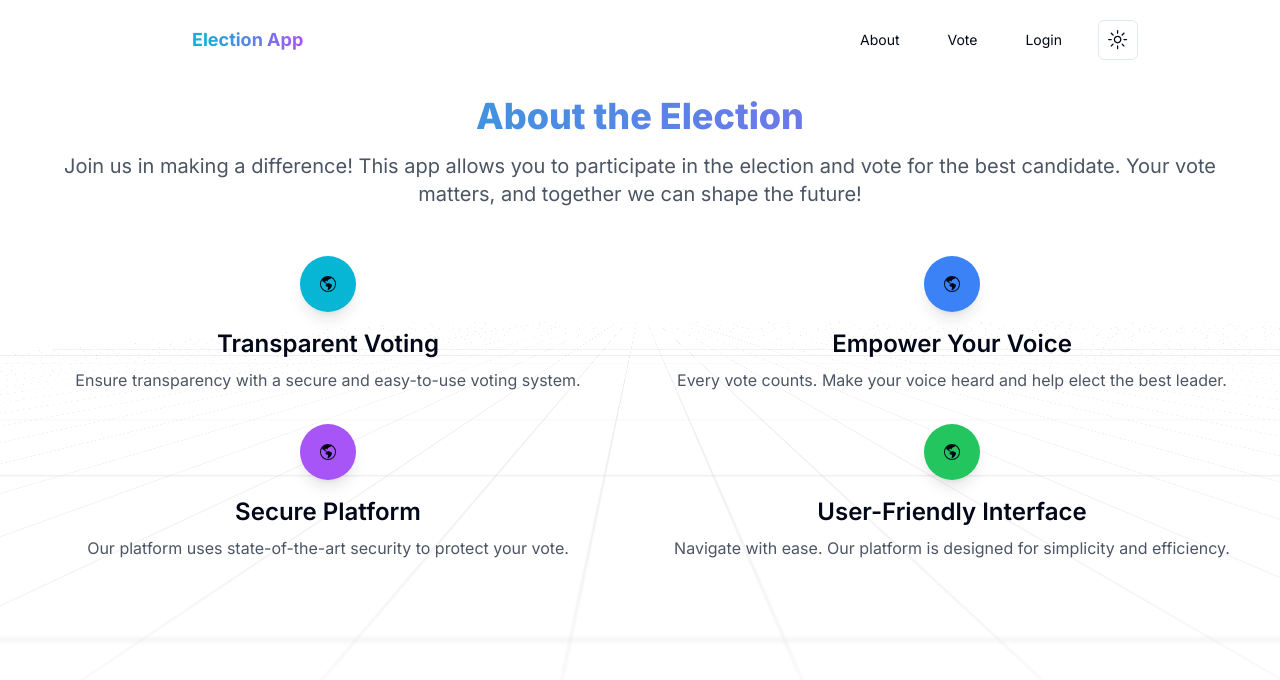
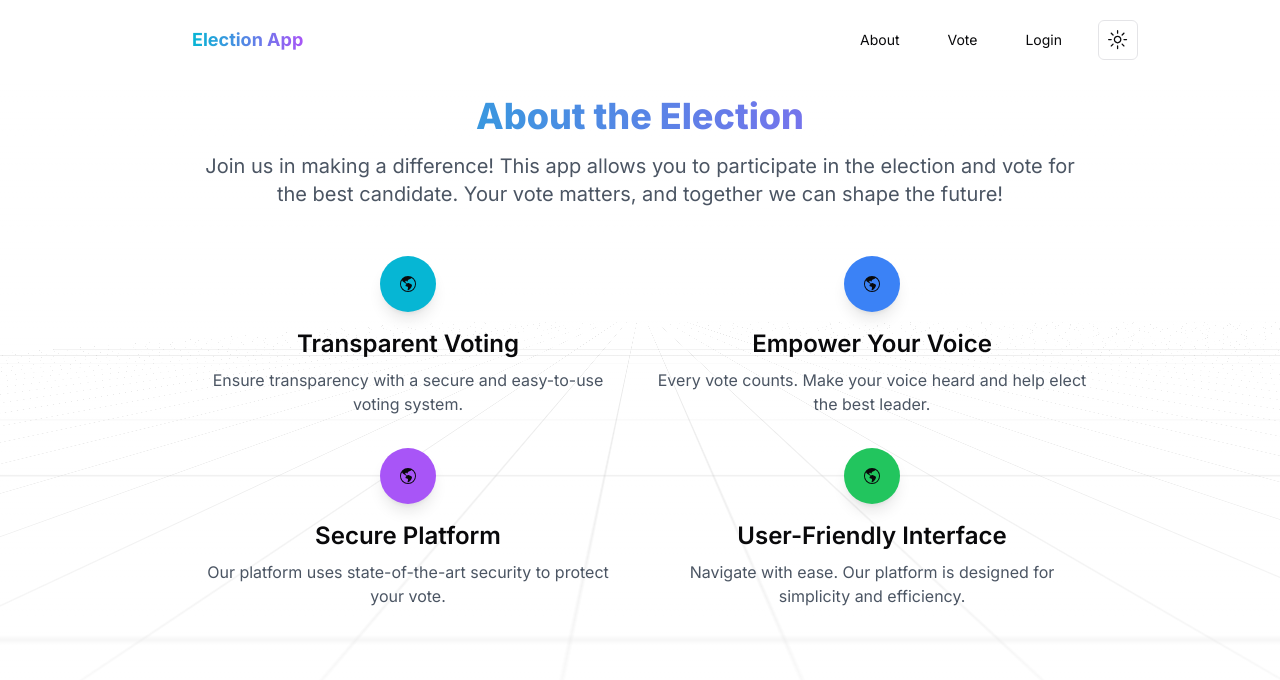
Before and after one commit to ekaputra04/simple-election-app, a Next.js app: page /about in a window 1280 px wide. Shown: the top 680 px of the page. Built offline with nearby package versions, Linux system fonts and the light colour scheme; no server answers.

Commit message:
fix: AuthMiddleware

```diff
--- a/src/app/auth/middleware/useAuthMiddleware.tsx
+++ b/src/app/auth/middleware/useAuthMiddleware.tsx
@@ -12,6 +12,7 @@ export const useAuthMiddleware = () => {
   useEffect(() => {
     const checkAdminStatus = async () => {
       if (user && !loading) {
+        try {
           const userDocRef = doc(db, "users", user.uid);
           const userDoc = await getDoc(userDocRef);
 
@@ -19,6 +20,10 @@ export const useAuthMiddleware = () => {
             const userData = userDoc.data();
             setIsAdmin(userData.isAdmin || false);
           } else {
+            setIsAdmin(false);
+          }
+        } catch (error) {
+          console.error("Error fetching user data:", error);
           setIsAdmin(false);
         }
       } else {
@@ -34,24 +39,13 @@ export const useAuthMiddleware = () => {
       const currentPath =
         typeof window !== "undefined" ? window.location.pathname : "";
 
-      // Redirect based on authentication and admin status
       if (user && currentPath === "/auth/login") {
         router.push("/");
-      }
-      if (user && currentPath === "/auth/register") {
+      } else if (user && currentPath === "/auth/register") {
         router.push("/");
-      }
-
-      if (
-        user &&
-        !loading &&
-        (isAdmin === false || isAdmin === null) &&
-        currentPath === "/dashboard"
-      ) {
+      } else if (user && isAdmin === false && currentPath === "/dashboard") {
         router.push("/");
-      }
-
-      if (!user && currentPath === "/dashboard") {
+      } else if (!user && currentPath === "/dashboard") {
         router.push("/");
       }
     }
--- a/src/app/globals.css
+++ b/src/app/globals.css
@@ -115,24 +115,24 @@
 @layer base {
   :root {
     --background: 0 0% 100%;
-    --foreground: 222.2 84% 4.9%;
+    --foreground: 240 10% 3.9%;
     --card: 0 0% 100%;
-    --card-foreground: 222.2 84% 4.9%;
+    --card-foreground: 240 10% 3.9%;
     --popover: 0 0% 100%;
-    --popover-foreground: 222.2 84% 4.9%;
-    --primary: 222.2 47.4% 11.2%;
-    --primary-foreground: 210 40% 98%;
-    --secondary: 210 40% 96.1%;
-    --secondary-foreground: 222.2 47.4% 11.2%;
-    --muted: 210 40% 96.1%;
-    --muted-foreground: 215.4 16.3% 46.9%;
-    --accent: 210 40% 96.1%;
-    --accent-foreground: 222.2 47.4% 11.2%;
+    --popover-foreground: 240 10% 3.9%;
+    --primary: 240 5.9% 10%;
+    --primary-foreground: 0 0% 98%;
+    --secondary: 240 4.8% 95.9%;
+    --secondary-foreground: 240 5.9% 10%;
+    --muted: 240 4.8% 95.9%;
+    --muted-foreground: 240 3.8% 46.1%;
+    --accent: 240 4.8% 95.9%;
+    --accent-foreground: 240 5.9% 10%;
     --destructive: 0 84.2% 60.2%;
-    --destructive-foreground: 210 40% 98%;
-    --border: 214.3 31.8% 91.4%;
-    --input: 214.3 31.8% 91.4%;
-    --ring: 222.2 84% 4.9%;
+    --destructive-foreground: 0 0% 98%;
+    --border: 240 5.9% 90%;
+    --input: 240 5.9% 90%;
+    --ring: 240 5.9% 10%;
     --radius: 0.5rem;
     --chart-1: 12 76% 61%;
     --chart-2: 173 58% 39%;
@@ -142,25 +142,25 @@
   }
 
   .dark {
-    --background: 222.2 84% 4.9%;
-    --foreground: 210 40% 98%;
-    --card: 222.2 84% 4.9%;
-    --card-foreground: 210 40% 98%;
-    --popover: 222.2 84% 4.9%;
-    --popover-foreground: 210 40% 98%;
-    --primary: 210 40% 98%;
-    --primary-foreground: 222.2 47.4% 11.2%;
-    --secondary: 217.2 32.6% 17.5%;
-    --secondary-foreground: 210 40% 98%;
-    --muted: 217.2 32.6% 17.5%;
-    --muted-foreground: 215 20.2% 65.1%;
-    --accent: 217.2 32.6% 17.5%;
-    --accent-foreground: 210 40% 98%;
+    --background: 240 10% 3.9%;
+    --foreground: 0 0% 98%;
+    --card: 240 10% 3.9%;
+    --card-foreground: 0 0% 98%;
+    --popover: 240 10% 3.9%;
+    --popover-foreground: 0 0% 98%;
+    --primary: 0 0% 98%;
+    --primary-foreground: 240 5.9% 10%;
+    --secondary: 240 3.7% 15.9%;
+    --secondary-foreground: 0 0% 98%;
+    --muted: 240 3.7% 15.9%;
+    --muted-foreground: 240 5% 64.9%;
+    --accent: 240 3.7% 15.9%;
+    --accent-foreground: 0 0% 98%;
     --destructive: 0 62.8% 30.6%;
-    --destructive-foreground: 210 40% 98%;
-    --border: 217.2 32.6% 17.5%;
-    --input: 217.2 32.6% 17.5%;
-    --ring: 212.7 26.8% 83.9%;
+    --destructive-foreground: 0 0% 98%;
+    --border: 240 3.7% 15.9%;
+    --input: 240 3.7% 15.9%;
+    --ring: 240 4.9% 83.9%;
     --chart-1: 220 70% 50%;
     --chart-2: 160 60% 45%;
     --chart-3: 30 80% 55%;
--- a/src/components/AboutPage.tsx
+++ b/src/components/AboutPage.tsx
@@ -8,7 +8,7 @@ export default function AboutPage() {
       <div className="left-0 -z-30 fixed flex flex-col justify-center items-center w-full h-[100vh] overflow-hidden">
         <RetroGrid />
       </div>
-      <section className="px-8 py-24">
+      <section className="px-8 lg:px-48 py-24">
         <div className="text-center">
           <h3 className="bg-clip-text bg-gradient-to-r from-cyan-500 to-purple-500 mb-4 font-extrabold text-3xl text-transparent lg:text-4xl">
             About the Election
--- a/src/components/CandidateCard.tsx
+++ b/src/components/CandidateCard.tsx
@@ -97,7 +97,7 @@ const CandidateCard: React.FC<CandidateCardProps> = ({
   return (
     <>
       <AlertDialog>
-        <Card className="shadow-lg overflow-hidden">
+        <Card className="bg-transparent shadow-2xl overflow-hidden">
           <Image
             src={validphotoUrl}
             alt={name}
--- a/src/components/DashboardPage.tsx
+++ b/src/components/DashboardPage.tsx
@@ -1,4 +1,5 @@
 "use client";
+
 import { useState } from "react";
 import { db, storage } from "@/lib/firebase";
 import { collection, addDoc } from "firebase/firestore";
@@ -6,10 +7,15 @@ import { ref, uploadBytesResumable, getDownloadURL } from "firebase/storage";
 import { useAuthMiddleware } from "@/app/auth/middleware/useAuthMiddleware";
 
 export default function DashboardPage() {
+  const { user, loading, isAdmin } = useAuthMiddleware();
   const [name, setName] = useState("");
   const [description, setDescription] = useState("");
   const [file, setFile] = useState<File | null>(null);
   const [uploading, setUploading] = useState(false);
+
+  if (loading) return <h1>Loading...</h1>; // Tampilkan spinner jika loading
+
+  if (!user || isAdmin === false) return <h1>Access Denied</h1>; // Tampilkan pesan jika tidak memiliki akses
 
   const handleFileChange = (e: React.ChangeEvent<HTMLInputElement>) => {
     if (e.target.files) {
@@ -58,14 +64,6 @@ export default function DashboardPage() {
     }
   };
 
-  // =================================
-
-  const { user, loading, isAdmin } = useAuthMiddleware();
-
-  if (loading) return <h1>Loading...</h1>; // Tampilkan spinner jika loading
-
-  if (!user || isAdmin === false) return null;
-
   return (
     <div>
       <h1>Dashboard</h1>
--- a/src/components/LoginPage.tsx
+++ b/src/components/LoginPage.tsx
@@ -70,7 +70,7 @@ export default function LoginPage() {
   return (
     <>
       <Loader loading={isLoading} />
-      <div className="flex justify-center items-center bg-white dark:bg-primary dark:bg-slate-950 w-full h-[100vh]">
+      <div className="flex justify-center items-center w-full h-[100vh]">
         <RetroGrid />
         <Card>
           <CardHeader>
--- a/src/components/Navbar.tsx
+++ b/src/components/Navbar.tsx
@@ -83,7 +83,11 @@ export default function Navbar() {
                   <DropdownMenuLabel>My Account</DropdownMenuLabel>
                   <DropdownMenuSeparator />
                   <DropdownMenuItem>Profile</DropdownMenuItem>
-                  {isAdmin && <DropdownMenuItem>Dashboard</DropdownMenuItem>}
+                  {isAdmin && (
+                    <DropdownMenuItem>
+                      <Link href={"/dashboard"}>Dashboard</Link>
+                    </DropdownMenuItem>
+                  )}
                   <DropdownMenuItem onClick={handleLogout}>
                     Logout
                   </DropdownMenuItem>
--- a/src/components/RegisterPage.tsx
+++ b/src/components/RegisterPage.tsx
@@ -87,7 +87,7 @@ export default function RegisterPage() {
     <>
       <Loader loading={isLoading} />
 
-      <div className="flex justify-center items-center bg-white dark:bg-primary dark:bg-slate-950 w-full h-[100vh]">
+      <div className="flex justify-center items-center w-full h-[100vh]">
         <RetroGrid />
 
         <Card>
--- a/src/components/StatisticCard.tsx
+++ b/src/components/StatisticCard.tsx
@@ -20,7 +20,7 @@ const StatisticCard: React.FC<StatisticCardProps> = ({
   isPercentage = false,
 }) => {
   return (
-    <Card className="shadow-lg overflow-hidden">
+    <Card className="bg-transparent shadow-2xl overflow-hidden">
       <CardHeader>
         <CardTitle className="mx-auto font-semibold text-xl">
           <NumberTicker value={number} />
```
Lines whose indentation alone changed are shown as unchanged.
